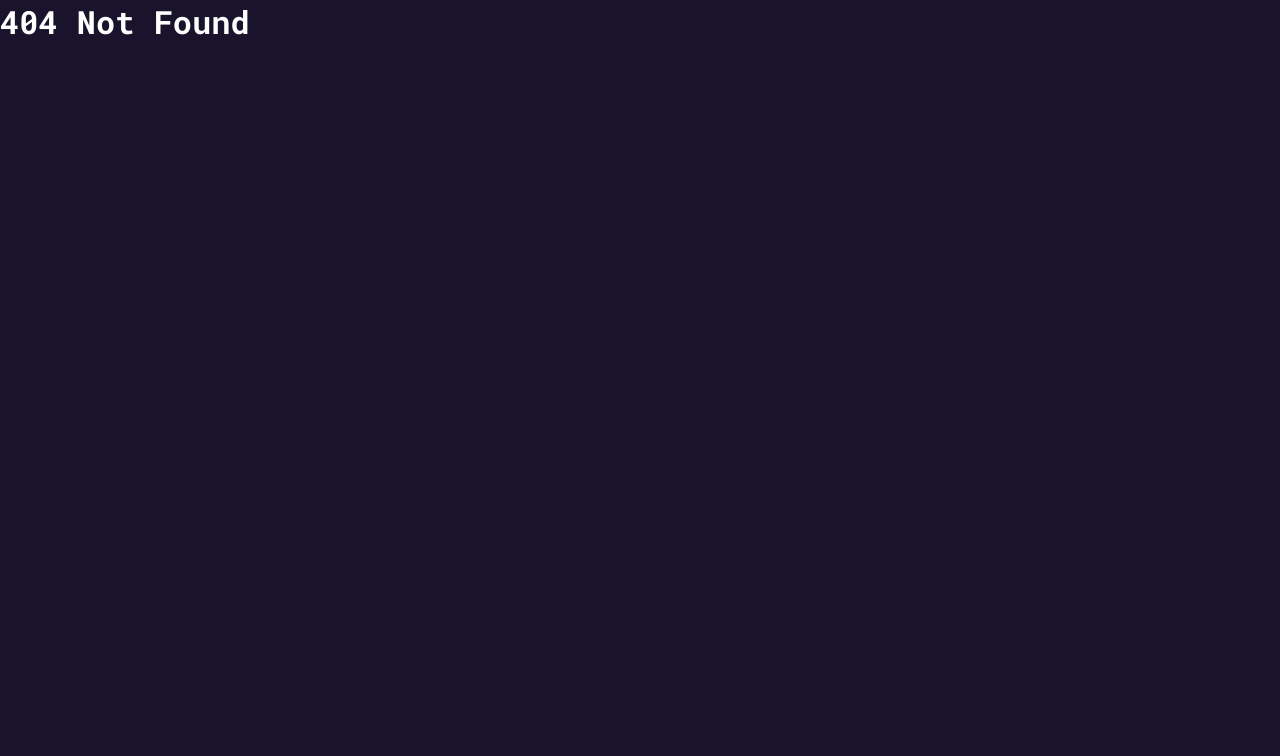
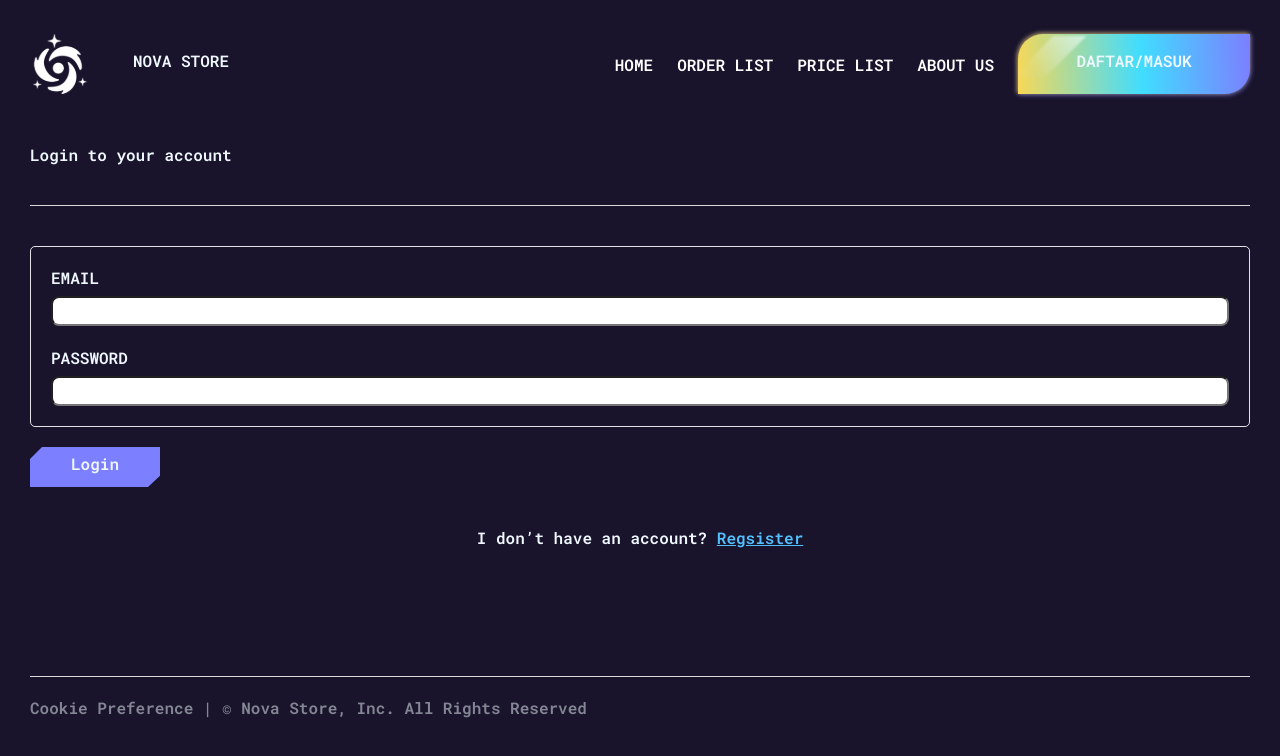
Before and after one commit to DanarGdg/nova-store, a React (Create React App) app: page /login in a window 1280 px wide. Before the commit this address had no page. Shown: the top 756 px of the page. Built offline with nearby package versions, Linux system fonts and the light colour scheme.

Commit message:
[AAM] adding login and register ui

```diff
--- a/src/App.js
+++ b/src/App.js
@@ -5,6 +5,9 @@ import Home from './pages/Home';
 import LoginRegister from './pages/LoginRegister';
 import OrderList from './pages/OrderList';
 import PriceList from './pages/PriceList';
+import Login from './pages/auth/Login';
+import Register from './pages/auth/Register';
+
 import './styles/App.css';
 
 function App() {
@@ -16,6 +19,8 @@ function App() {
         <Route path='/order-list' element={<OrderList/>}/>
         <Route path='/price-list' element={<PriceList/>}/>
         <Route path='login-register' element={<LoginRegister/>}/>
+        <Route path='login' element={<Login/>}/>
+        <Route path='register' element={<Register/>}/>
         <Route path='*' element={<h1>404 Not Found</h1>}/>
       </Routes>
     </div>
--- /dev/null
+++ b/src/components/FormInput.jsx
@@ -0,0 +1,14 @@
+import React from 'react'
+
+import '../styles/form.css'
+
+function CustomForm(props) {
+  return (
+    <div>
+        <p>{props.title}</p>
+        <input action="" type="text"></input>
+    </div>
+  )
+}
+
+export default CustomForm
--- /dev/null
+++ b/src/pages/auth/Login.jsx
@@ -0,0 +1,29 @@
+import React from "react"
+import Footer from '../../components/Footer'
+import Navbar from '../../components/Navbar'
+import CustomForm from '../../components/FormInput'
+import '../../styles/login.css'
+
+function Login() {
+    return(
+        <div class="login">
+            <Navbar/>
+                <p>Login to your account</p>
+                <div class="border-line"></div>
+                <div class="container">
+                <CustomForm title="EMAIL"/>
+                <br />
+                <CustomForm title="PASSWORD"/>
+                </div>
+                <div class="btn-login">
+                    <p>Login</p>
+                </div>
+                <div class="regist-text">
+                    <p>I don’t have an account? <a href="register">Regsister</a></p>
+                </div>
+            <Footer/>
+        </div>
+    );
+}
+
+export default Login
--- /dev/null
+++ b/src/pages/auth/Register.jsx
@@ -0,0 +1,33 @@
+import React from "react"
+import Footer from '../../components/Footer'
+import Navbar from '../../components/Navbar'
+import CustomForm from '../../components/FormInput'
+import '../../styles/register.css'
+
+function Register() {
+    return(
+        <div class="regis">
+            <Navbar/>
+                <p>Register</p>
+                <div class="border-line"></div>
+                <div class="container">
+                <CustomForm title="NAME"/>
+                <br />
+                <CustomForm title="EMAIL"/>
+                <br />
+                <CustomForm title="PASSWORD"/>
+                <br />
+                <CustomForm title="PHONE NUMBER"/>
+                </div>
+                <div class="btn-regis">
+                    <p>Register</p>
+                </div>
+                <div class="login-text">
+                    <p>I don’t have an account? <a href="login">Login</a></p>
+                </div>
+            <Footer/>
+        </div>
+    );
+}
+
+export default Register
--- /dev/null
+++ b/src/styles/form.css
@@ -0,0 +1,15 @@
+p {
+    color: aliceblue;
+    margin-bottom: 8px;
+    font-size: 16sp;
+}
+
+input{
+    border-radius: 8px;
+    padding: 5px;
+    width: 100%;
+    height: 30px;
+    font-family: 'Roboto Mono', monospace;
+    outline: none;
+    font-weight: 500;
+}
--- /dev/null
+++ b/src/styles/login.css
@@ -0,0 +1,44 @@
+.login{
+    width: 1220px;
+    margin: 0 auto;
+    position: relative;
+}
+
+.border-line{
+    width: 100%;
+    height: 1px;
+    background-color: #D9D9D9;
+    margin-bottom: 40px;
+    margin-top: 40px;
+}
+
+.container{
+    padding: 20px;
+    border-radius: 5px;
+    border-style: solid;
+    border-color: #E5E1E6;
+    border-width: 1px;
+}
+
+.btn-login{
+    justify-content: center;
+    align-items: center;
+    display: flex;
+    margin-top: 20px;
+    width: 130px;
+    height: 40px;
+    background-color: #7C7FFF;
+    clip-path: polygon(12px 0px, 100% 0px, 100% 72%, calc(100% - 12px) 100%, 0px 100%, 0px 12px);
+}
+
+.regist-text{
+    margin-top: 40px;
+    justify-content: center;
+    align-items: center;
+    display: flex;
+    width: 100%;
+}
+
+a{
+    color: #52C0FF;
+}
--- /dev/null
+++ b/src/styles/register.css
@@ -0,0 +1,44 @@
+.regis{
+    width: 1220px;
+    margin: 0 auto;
+    position: relative;
+}
+
+.border-line{
+    width: 100%;
+    height: 1px;
+    background-color: #D9D9D9;
+    margin-bottom: 40px;
+    margin-top: 40px;
+}
+
+.container{
+    padding: 20px;
+    border-radius: 5px;
+    border-style: solid;
+    border-color: #E5E1E6;
+    border-width: 1px;
+}
+
+.btn-regis{
+    justify-content: center;
+    align-items: center;
+    display: flex;
+    margin-top: 20px;
+    width: 130px;
+    height: 40px;
+    background-color: #7C7FFF;
+    clip-path: polygon(12px 0px, 100% 0px, 100% 72%, calc(100% - 12px) 100%, 0px 100%, 0px 12px);
+}
+
+.login-text{
+    margin-top: 40px;
+    justify-content: center;
+    align-items: center;
+    display: flex;
+    width: 100%;
+}
+
+a{
+    color: #52C0FF;
+}
```
